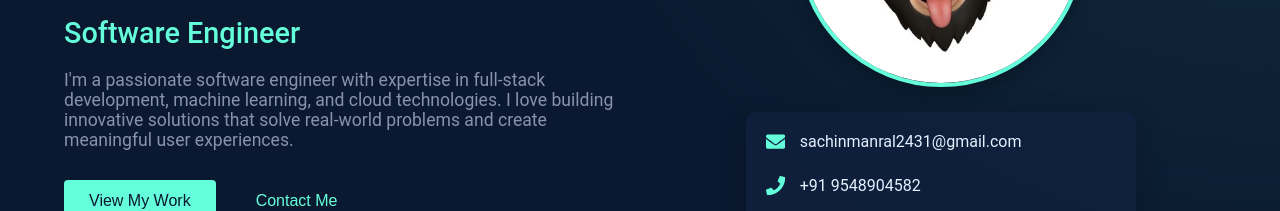
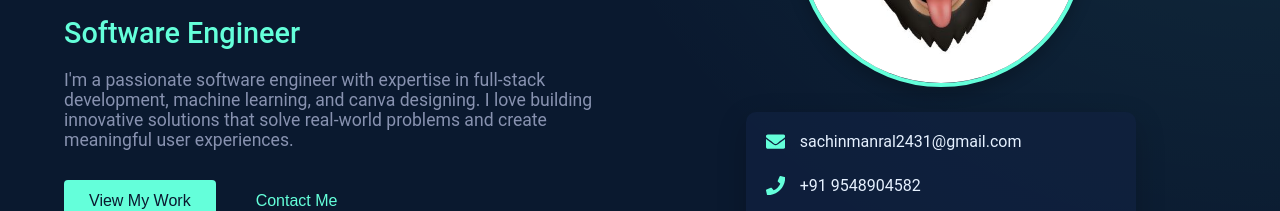
Before and after one commit to SachinManral/portfolio, a React (Create React App) app: page / in a window 1280 px wide. Shown: the part 489-700 px from the top of the page. Built offline with nearby package versions, Linux system fonts and the light colour scheme.

Commit message:
Update portfolio with Canva Designing skill and other improvements

```diff
--- a/src/components/Hero.jsx
+++ b/src/components/Hero.jsx
@@ -25,7 +25,7 @@ const Hero = () => {
             <h2>Software Engineer</h2>
             <p>
               I'm a passionate software engineer with expertise in full-stack development,
-              machine learning, and cloud technologies. I love building innovative solutions
+              machine learning, and canva designing. I love building innovative solutions
               that solve real-world problems and create meaningful user experiences.
             </p>
             <div className="hero-buttons">
```
